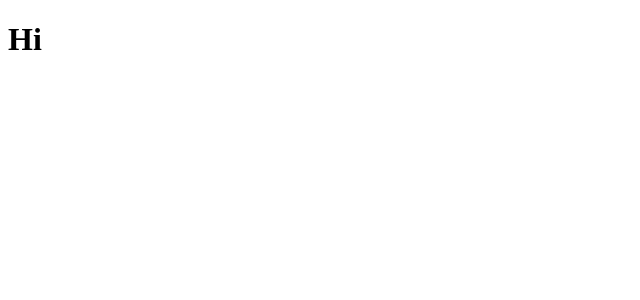
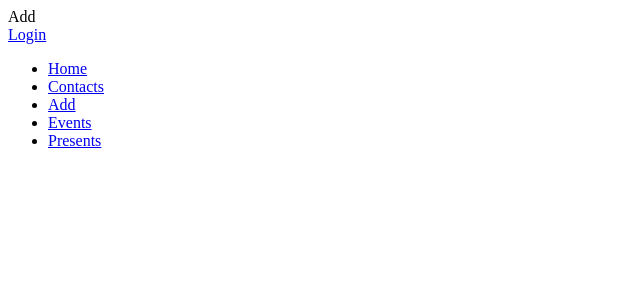
Before and after one commit to VFryzlova/my-favorites-react, a React (Vite) app: page /add in a window 1280 px wide. Shown: the top 300 px of the page, without its empty margins (0-640 px from the left). Built offline with nearby package versions, Linux system fonts and the light colour scheme.

Commit message:
add navigation and routing

```diff
--- a/package.json
+++ b/package.json
@@ -9,8 +9,10 @@
     "preview": "vite preview"
   },
   "dependencies": {
+    "firebase": "^9.15.0",
     "react": "^18.2.0",
-    "react-dom": "^18.2.0"
+    "react-dom": "^18.2.0",
+    "react-router-dom": "^6.6.1"
   },
   "devDependencies": {
     "@types/react": "^18.0.26",
--- a/src/App.jsx
+++ b/src/App.jsx
@@ -1,6 +1,26 @@
+import { Link, Routes, Route } from 'react-router-dom'
+import Home from './components/Home/index';
+import Login from './components/Login/index';
+import Contacts from './components/Contacts/index';
+import Navigation from './components/Navigation';
+import Add from './components/Add';
+import Events from './components/Events/index';
+import Presents from './components/Presents/index';
+
 const App = () => {
   return (
-    <h1>Hi</h1>
+    <>
+      <Routes>
+        <Route path="/" element={<Home />} />
+        <Route path="/login" element={<Login />} />
+        <Route path="/contacts" element={<Contacts />} />
+        <Route path="/add" element={<Add />} />
+        <Route path="/events" element={<Events />} />
+        <Route path="/presents" element={<Presents />} />
+      </Routes>
+      <Link to="/login">Login</Link>
+      <Navigation />
+    </>
   )
 }
 
--- /dev/null
+++ b/src/components/Add/index.jsx
@@ -0,0 +1,9 @@
+import React from 'react'
+
+const Add = () => {
+  return (
+    <div>Add</div>
+  )
+}
+
+export default Add
--- /dev/null
+++ b/src/components/Contacts/index.jsx
@@ -0,0 +1,9 @@
+import React from 'react'
+
+const Contacts = () => {
+  return (
+    <div>Contacts</div>
+  )
+}
+
+export default Contacts
--- /dev/null
+++ b/src/components/Events/index.jsx
@@ -0,0 +1,9 @@
+import React from 'react'
+
+const Events = () => {
+  return (
+    <div>Events</div>
+  )
+}
+
+export default Events
--- /dev/null
+++ b/src/components/Home/index.jsx
@@ -0,0 +1,9 @@
+import React from 'react'
+
+const Home = () => {
+  return (
+    <div>Home</div>
+  )
+}
+
+export default Home
--- /dev/null
+++ b/src/components/Login/index.jsx
@@ -0,0 +1,9 @@
+import React from 'react'
+
+const Login = () => {
+  return (
+    <div>Login</div>
+  )
+}
+
+export default Login
--- /dev/null
+++ b/src/components/Navigation/index.jsx
@@ -0,0 +1,18 @@
+import React from 'react'
+import { Link } from "react-router-dom"
+
+const Navigation = () => {
+  return (
+    <nav>
+        <ul>
+            <li><Link to="/">Home</Link></li>
+            <li><Link to="/contacts">Contacts</Link></li>
+            <li><Link to="/add">Add</Link></li>
+            <li><Link to="/events">Events</Link></li>
+            <li><Link to="/presents">Presents</Link></li>
+        </ul>
+    </nav>
+  )
+}
+
+export default Navigation
--- /dev/null
+++ b/src/components/Presents/index.jsx
@@ -0,0 +1,9 @@
+import React from 'react'
+
+const Presents = () => {
+  return (
+    <div>Presents</div>
+  )
+}
+
+export default Presents
--- a/src/main.jsx
+++ b/src/main.jsx
@@ -1,9 +1,12 @@
 import React from 'react'
 import ReactDOM from 'react-dom/client'
+import { BrowserRouter, Routes, Route } from 'react-router-dom'
 import App from './App'
 
 ReactDOM.createRoot(document.getElementById('root')).render(
   <React.StrictMode>
-    <App />
+    <BrowserRouter>
+      <App />
+    </BrowserRouter>
   </React.StrictMode>,
 )
```
Also changed, not shown: src/firebase.js (added, +14 -0 lines), 1 other file (tests, documents, lock files or other folders).
